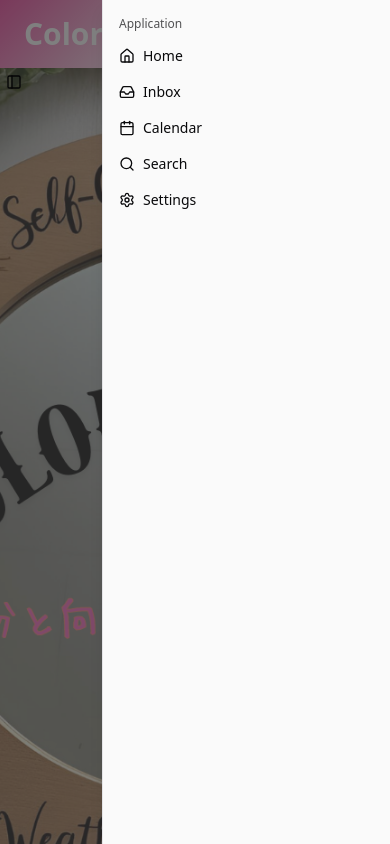
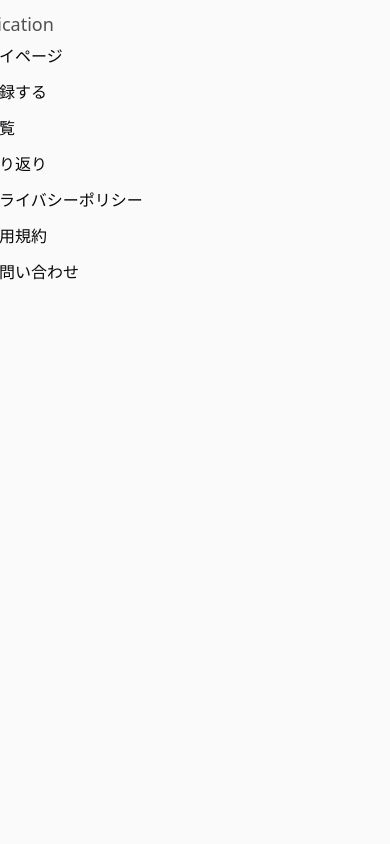
Before and after one commit to yuji-2293/ColorMirror_Re, a React (Vite) app in the folder front/App_front/: page / in a window 390 px wide. Both pictures are taken after a click on the button "Toggle Sidebar". Shown: the top 844 px of the page. Built offline with nearby package versions, Linux system fonts and the light colour scheme.

Commit message:
add_prot_header

```diff
--- a/front/App_front/src/components/ui/sidebar/app-sidebar.tsx
+++ b/front/App_front/src/components/ui/sidebar/app-sidebar.tsx
@@ -14,27 +14,37 @@ import {
 // Menu items.
 const items = [
   {
-    title: 'Home',
+    title: 'マイページ',
     url: '#',
     icon: Home,
   },
   {
-    title: 'Inbox',
+    title: '記録する',
     url: '#',
     icon: Inbox,
   },
   {
-    title: 'Calendar',
+    title: '一覧',
     url: '#',
     icon: Calendar,
   },
   {
-    title: 'Search',
+    title: '振り返り',
     url: '#',
     icon: Search,
   },
   {
-    title: 'Settings',
+    title: 'プライバシーポリシー',
+    url: '#',
+    icon: Settings,
+  },
+  {
+    title: '利用規約',
+    url: '#',
+    icon: Settings,
+  },
+  {
+    title: 'お問い合わせ',
     url: '#',
     icon: Settings,
   },
--- a/front/App_front/src/components/ui/sidebar/sidebar.tsx
+++ b/front/App_front/src/components/ui/sidebar/sidebar.tsx
@@ -28,8 +28,8 @@ import {
 
 const SIDEBAR_COOKIE_NAME = 'sidebar_state';
 const SIDEBAR_COOKIE_MAX_AGE = 60 * 60 * 24 * 7;
-const SIDEBAR_WIDTH = '16rem';
-const SIDEBAR_WIDTH_MOBILE = '18rem';
+const SIDEBAR_WIDTH = '24rem';
+const SIDEBAR_WIDTH_MOBILE = '28rem';
 const SIDEBAR_WIDTH_ICON = '3rem';
 const SIDEBAR_KEYBOARD_SHORTCUT = 'b';
 
@@ -242,7 +242,7 @@ function Sidebar({
         <div
           data-sidebar="sidebar"
           data-slot="sidebar-inner"
-          className="bg-sidebar group-data-[variant=floating]:border-sidebar-border flex h-full w-full flex-col group-data-[variant=floating]:rounded-lg group-data-[variant=floating]:border group-data-[variant=floating]:shadow-sm"
+          className="bg-white/30 backdrop-blur-md group-data-[variant=floating]:border-sidebar-border flex h-full w-full flex-col group-data-[variant=floating]:rounded-lg group-data-[variant=floating]:border group-data-[variant=floating]:shadow-sm"
         >
           {children}
         </div>
@@ -393,7 +393,7 @@ function SidebarGroupLabel({
       data-slot="sidebar-group-label"
       data-sidebar="group-label"
       className={cn(
-        'text-sidebar-foreground/70 ring-sidebar-ring flex h-8 shrink-0 items-center rounded-md px-2 text-xs font-medium outline-hidden transition-[margin,opacity] duration-200 ease-linear focus-visible:ring-2 [&>svg]:size-4 [&>svg]:shrink-0',
+        'text-sidebar-foreground/70 ring-sidebar-ring flex h-8 shrink-0 items-center rounded-md px-2 text-lg font-medium outline-hidden transition-[margin,opacity] duration-200 ease-linear focus-visible:ring-2 [&>svg]:size-4 [&>svg]:shrink-0',
         'group-data-[collapsible=icon]:-mt-8 group-data-[collapsible=icon]:opacity-0',
         className
       )}
@@ -430,7 +430,7 @@ function SidebarGroupContent({ className, ...props }: React.ComponentProps<'div'
     <div
       data-slot="sidebar-group-content"
       data-sidebar="group-content"
-      className={cn('w-full text-sm', className)}
+      className={cn('w-full text-md', className)}
       {...props}
     />
   );
@@ -468,7 +468,7 @@ const sidebarMenuButtonVariants = cva(
           'bg-background shadow-[0_0_0_1px_hsl(var(--sidebar-border))] hover:bg-sidebar-accent hover:text-sidebar-accent-foreground hover:shadow-[0_0_0_1px_hsl(var(--sidebar-accent))]',
       },
       size: {
-        default: 'h-8 text-sm',
+        default: 'h-8 text-md',
         sm: 'h-7 text-xs',
         lg: 'h-12 text-sm group-data-[collapsible=icon]:p-0!',
       },
```
